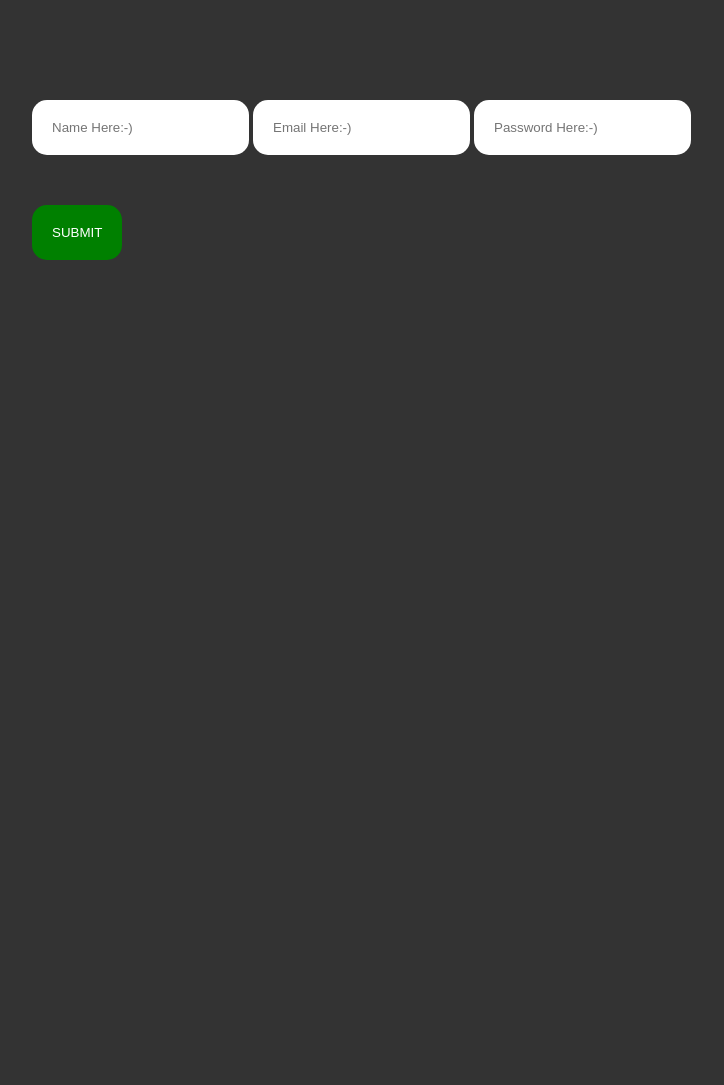
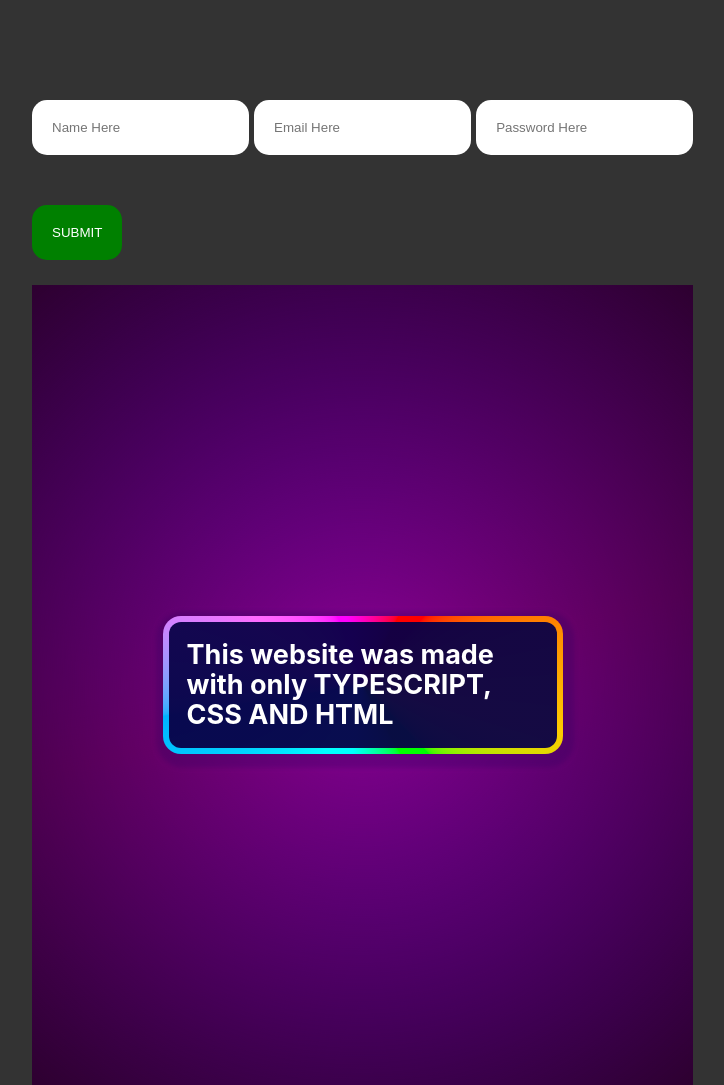
Before and after one commit to palodioup/NPM-TS-PR, a website built with Vite: page Typescript-Pr/index.html in a window 1280 px wide. Shown: the whole page, without its empty margins (68-792 px from the left). Before the commit the page ends 800 px from the top, so only its background shows below. Built offline with nearby package versions, Linux system fonts and the light colour scheme.

Commit message:
Added css animations

```diff
--- a/Typescript-Pr/index.html
+++ b/Typescript-Pr/index.html
@@ -9,14 +9,19 @@
   <body>
     <div id="app">
       <main>
-        <input id="username" placeholder="Name Here:-)" type="text"/>
-        <input id="useremail" placeholder="Email Here:-)" type="email"/>
-        <input id="userpassword" placeholder="Password Here:-)" type="password"/>
+        <input id="username" placeholder="Name Here" type="text"/>
+        <input id="useremail" placeholder="Email Here" type="email"/>
+        <input id="userpassword" placeholder="Password Here" type="password"/>
         <p id="result"></p>
         <p id="result1"></p>
         <p id="result2"></p>
         <button id="submitBtn">SUBMIT</button>
         <div id="append-div"></div>
+        <span>
+          <article>
+            <h1>This website was made with only TYPESCRIPT, CSS AND HTML</h1>
+          </article>
+        </span>
       </main>
     </div>
     <script type="module" src="/src/main.ts"></script>
--- a/Typescript-Pr/src/main.ts
+++ b/Typescript-Pr/src/main.ts
@@ -32,6 +32,9 @@ btn.addEventListener("click", () => {
     result.innerHTML = "";
     result1.innerHTML = "";
     result2.innerHTML = "";
+    usernameInput.value = "";
+    useremailInput.value = "";
+    userpasswordInput.value = "";
     div.innerHTML = "";
   }, 5000);
 });
--- a/Typescript-Pr/src/styles/style.css
+++ b/Typescript-Pr/src/styles/style.css
@@ -22,6 +22,118 @@ body main input {
   margin-bottom: 25px;
 }
 
+/**
+ * `@property` is required for the animation to work.
+ * Without it, the angle values won’t interpolate properly.
+ *
+ * @see https://dev.to/afif/we-can-finally-animate-css-gradient-kdk
+ */
+ @property --bg-angle {
+  inherits: false;
+  initial-value: 0deg;
+  syntax: "<angle>";
+}
+
+/**
+ * To animate the gradient, we set the custom property to 1 full
+ * rotation. The animation starts at the default value of `0deg`.
+ */
+@keyframes spin {
+  to {
+    --bg-angle: 360deg;
+  }
+}
+
+
+article {
+  /* add the animation, but pause it by default */
+  animation: spin 2.5s infinite linear paused;
+
+  /**
+   * Using `background-origin` we can create a “border” using two gradients. And to
+   * make the gradients better-looking, we use OKLCH.
+   *
+   * @see https://developer.mozilla.org/en-US/docs/Web/CSS/background-origin
+   * @see https://evilmartians.com/chronicles/oklch-in-css-why-quit-rgb-hsl
+   */
+  background:
+    /* Background colors don’t work with `background-origin`, so use a gradient. */
+    linear-gradient(
+        to bottom,
+        oklch(0.1 0.2 240 / 0.95),
+        oklch(0.1 0.2 240 / 0.95)
+      )
+      padding-box, /* ends at inner border edges */
+    conic-gradient(
+        from var(--bg-angle) in oklch longer hue,
+        oklch(0.85 0.37 0) 0 0
+      )
+      border-box; /* extends to outer border edges */
+
+  /* a clear border lets the background gradient shine through */
+  border: 6px solid transparent;
+
+  /* unpause the animation on hover */
+  &:hover {
+    animation-play-state: running;
+  }
+}
+
+/******************************************************************
+ * Other styles to make the demo look nice
+ ******************************************************************/
+
+* {
+  box-sizing: border-box;
+}
+
+html {
+  font-family: -apple-system, BlinkMacSystemFont, "Segoe UI", Roboto, Helvetica,
+    Arial, sans-serif, "Apple Color Emoji", "Segoe UI Emoji", "Segoe UI Symbol";
+  font-size: 18px;
+  line-height: 1.45;
+}
+
+body {
+  margin: 0;
+}
+
+span {
+  background:
+    radial-gradient(
+        circle,
+        oklch(0.15 0.2 330 / 0),
+        oklch(0.15 0.2 330 / 1)
+      ),
+    linear-gradient(
+        344deg in oklch,
+        oklch(0.3 0.37 310),
+        oklch(0.35 0.37 330),
+        oklch(0.3 0.37 310)
+      );
+  display: grid;
+  height: 100svh;
+  place-items: center;
+}
+
+article {
+  border-radius: 1rem;
+  box-shadow: 0.125rem 0.25rem 0.25rem 0.5rem oklch(0.1 0.37 315 / 0.25);
+  color: white;
+  padding: 1rem;
+  width: min(400px, 90vw);
+
+  & h1 {
+    line-height: 1.1;
+    margin: 0;
+  }
+
+  & p {
+    margin: 0.75rem 0 0;
+  }
+}
+
+
 body main p {
   margin-bottom: 25px;
 }
```
